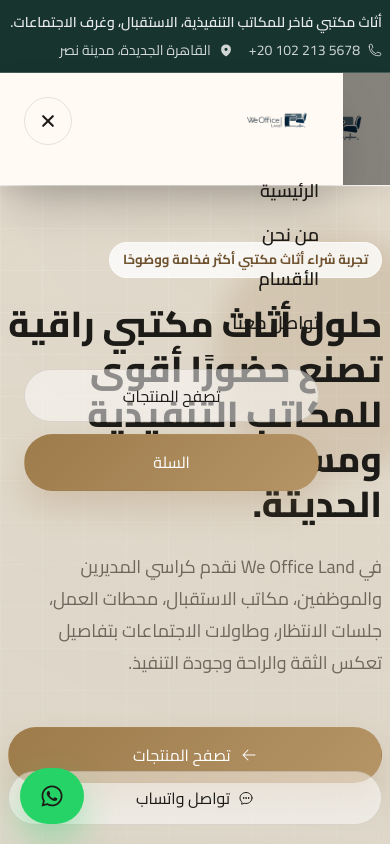
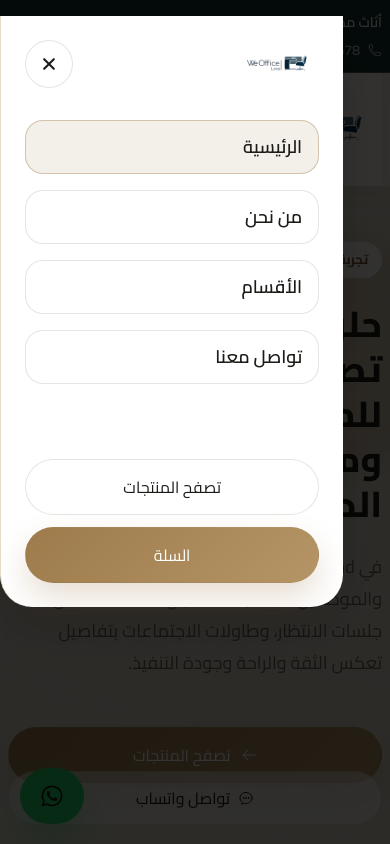
Before and after one commit to mohamed-tohamy2000/we-office-land, a React (Vite) app: page / in a window 390 px wide. Both pictures are taken after a click on the button 32 px from the left and 129 px from the top of the page. Shown: the top 844 px of the page. Built offline with nearby package versions, Linux system fonts and the light colour scheme.

Commit message:
mohamed6

```diff
--- a/src/components/layout/AppShell.jsx
+++ b/src/components/layout/AppShell.jsx
@@ -9,15 +9,19 @@ export default function AppShell() {
   const location = useLocation();
 
   useEffect(() => {
+    // يعيد التمرير إلى أعلى الصفحة عند تغيير الـ route.
     window.scrollTo({ top: 0, behavior: "smooth" });
   }, [location.pathname]);
 
   return (
     <div className="page-shell">
+      {/* عناصر ثابتة تظهر في جميع صفحات الموقع */}
       <TopBar />
       <Navbar />
+      {/* الصفحة الحالية التي يتم حقنها من React Router */}
       <Outlet />
       <Footer />
+      {/* زر واتساب ثابت لتسهيل التواصل من أي صفحة */}
       <FloatingWhatsAppButton />
     </div>
   );
--- a/src/components/layout/Footer.jsx
+++ b/src/components/layout/Footer.jsx
@@ -6,6 +6,7 @@ export default function Footer() {
   return (
     <footer className="mt-16 bg-[#161511] text-white">
       <div className="container-shell section-space grid gap-10 md:grid-cols-[1.4fr_1fr_1fr]">
+        {/* نبذة مختصرة عن العلامة التجارية */}
         <div className="space-y-4">
           <p className="section-kicker text-sm font-bold text-[#d4bd93]">WE OFFICE LAND</p>
           <h3 className="text-3xl font-extrabold">أثاث مكتبي مصمم ليُظهر قوة المساحة وأناقتها.</h3>
@@ -14,6 +15,7 @@ export default function Footer() {
           </p>
         </div>
 
+        {/* روابط داخلية سريعة لأهم صفحات الموقع */}
         <div className="space-y-4">
           <h4 className="text-lg font-bold text-[#f3e4c7]">روابط سريعة</h4>
           <div className="flex flex-col gap-3 text-white/70">
@@ -25,6 +27,7 @@ export default function Footer() {
           </div>
         </div>
 
+        {/* معلومات التواصل الأساسية الظاهرة داخل الفوتر */}
         <div className="space-y-4">
           <h4 className="text-lg font-bold text-[#f3e4c7]">بيانات التواصل</h4>
           <div className="space-y-3 text-white/70">
@@ -43,6 +46,7 @@ export default function Footer() {
           </div>
         </div>
       </div>
+      {/* سطر الحقوق في نهاية الصفحة */}
       <div className="border-t border-white/10 py-5 text-center text-sm text-white/50">
         © 2026 {siteConfig.brandName}. جميع الحقوق محفوظة.
       </div>
--- a/src/components/layout/Navbar.jsx
+++ b/src/components/layout/Navbar.jsx
@@ -1,6 +1,7 @@
 import { useEffect, useRef, useState } from "react";
 import { HiOutlineShoppingBag, HiOutlineSquares2X2 } from "react-icons/hi2";
 import { IoClose, IoMenu } from "react-icons/io5";
+import { createPortal } from "react-dom";
 import { NavLink } from "react-router-dom";
 import { gsap } from "gsap";
 import logo from "../../assets/images/logo.png";
@@ -20,10 +21,12 @@ export default function Navbar() {
 
   useEffect(() => {
     const nav = navRef.current;
+
     gsap.fromTo(nav, { y: -80, opacity: 0 }, { y: 0, opacity: 1, duration: 0.8, ease: "power3.out" });
 
     const handleScroll = () => {
       const active = window.scrollY > 18;
+
       gsap.to(nav, {
         y: 0,
         backgroundColor: active ? "rgba(255,250,244,0.9)" : "rgba(255,250,244,0.6)",
@@ -35,22 +38,63 @@ export default function Navbar() {
 
     window.addEventListener("scroll", handleScroll, { passive: true });
     handleScroll();
+
     return () => window.removeEventListener("scroll", handleScroll);
   }, []);
 
   useEffect(() => {
     document.body.style.overflow = open ? "hidden" : "auto";
+
     return () => {
       document.body.style.overflow = "auto";
     };
   }, [open]);
 
   const linkClass = ({ isActive }) =>
-    `transition-colors duration-200 ${isActive ? "text-[var(--primary-dark)]" : "text-neutral-700 hover:text-[var(--primary-dark)]"}`;
+    `transition-colors duration-200 ${
+      isActive ? "text-[var(--primary-dark)]" : "text-neutral-700 hover:text-[var(--primary-dark)]"
+    }`;
+
+  const mobileLinkClass = ({ isActive }) =>
+    `rounded-[18px] border px-4 py-3 text-right transition-all duration-200 ${
+      isActive
+        ? "border-[rgba(157,123,75,0.38)] bg-[rgba(157,123,75,0.12)] text-[var(--primary-dark)]"
+        : "border-[var(--line)] bg-white text-[var(--foreground)] hover:border-[rgba(157,123,75,0.28)]"
+    }`;
+
+  const mobileMenu = (
+    <div className="fixed inset-0 z-[9999] bg-black/80 lg:hidden">
+      <div className="mr-auto mt-4 flex min-h-[70vh] w-[88%] max-w-sm flex-col gap-8 rounded-b-[32px] border-l border-[#e8dcc9] bg-white p-6 text-[var(--foreground)] shadow-2xl">
+        <div className="flex items-center justify-between">
+          <img src={logo} alt="We Office Land" className="h-12 w-auto object-contain" />
+          <button className="rounded-full border border-[var(--line)] bg-white p-3 text-[var(--foreground)]" onClick={() => setOpen(false)}>
+            <IoClose size={22} />
+          </button>
+        </div>
+
+        <div className="flex flex-col gap-4 text-lg font-semibold">
+          {navLinks.map((link) => (
+            <NavLink key={link.to} to={link.to} className={mobileLinkClass} onClick={() => setOpen(false)}>
+              {link.label}
+            </NavLink>
+          ))}
+        </div>
+
+        <div className="mt-auto flex flex-col gap-3">
+          <NavLink to="/categories" className="btn-ghost h-14 w-full border-[var(--line)] bg-white text-[var(--foreground)]" onClick={() => setOpen(false)}>
+            تصفح المنتجات
+          </NavLink>
+          <NavLink to="/cart" className="btn-primary h-14 w-full" onClick={() => setOpen(false)}>
+            السلة {quantity > 0 ? `(${quantity})` : ""}
+          </NavLink>
+        </div>
+      </div>
+    </div>
+  );
 
   return (
-    <header ref={navRef} className="sticky top-0 z-50 border-b border-white/40 bg-[rgba(255,250,244,0.6)]">
-      <nav className="container-shell flex items-center justify-between py-4">
+    <header className="sticky top-0 z-50 border-b border-white/40 bg-[rgba(255,250,244,0.6)]">
+      <nav ref={navRef} className="container-shell flex items-center justify-between py-4">
         <NavLink to="/" className="flex items-center gap-3">
           <img src={logo} alt="We Office Land" className="h-20 w-auto object-contain" />
         </NavLink>
@@ -84,35 +128,7 @@ export default function Navbar() {
         </button>
       </nav>
 
-      {open && (
-        <div className="fixed inset-0 z-[60] bg-black/45 lg:hidden">
-          <div className="mr-auto flex h-full w-[88%] max-w-sm flex-col gap-8 bg-[var(--background-alt)] p-6 shadow-2xl">
-            <div className="flex items-center justify-between">
-              <img src={logo} alt="We Office Land" className="h-12 w-auto object-contain" />
-              <button className="rounded-full border border-[var(--line)] p-3" onClick={() => setOpen(false)}>
-                <IoClose size={22} />
-              </button>
-            </div>
-
-            <div className="flex flex-col gap-4 text-lg font-semibold">
-              {navLinks.map((link) => (
-                <NavLink key={link.to} to={link.to} className={linkClass} onClick={() => setOpen(false)}>
-                  {link.label}
-                </NavLink>
-              ))}
-            </div>
-
-            <div className="mt-auto flex flex-col gap-3">
-              <NavLink to="/categories" className="btn-ghost" onClick={() => setOpen(false)}>
-                تصفح المنتجات
-              </NavLink>
-              <NavLink to="/cart" className="btn-primary" onClick={() => setOpen(false)}>
-                السلة {quantity > 0 ? `(${quantity})` : ""}
-              </NavLink>
-            </div>
-          </div>
-        </div>
-      )}
+      {open && createPortal(mobileMenu, document.body)}
     </header>
   );
 }
--- a/src/components/layout/TopBar.jsx
+++ b/src/components/layout/TopBar.jsx
@@ -5,12 +5,14 @@ export default function TopBar() {
   return (
     <div className="border-b border-white/20 bg-[#17342e] text-sm text-white">
       <div className="container-shell flex flex-col gap-2 py-3 md:flex-row md:items-center md:justify-between">
+        {/* تعريف سريع بطبيعة المتجر وتخصصه */}
         <p className="font-semibold text-white/90">
           أثاث مكتبي فاخر للمكاتب التنفيذية، الاستقبال، وغرف الاجتماعات.
         </p>
 
         <div className="flex flex-wrap items-center gap-4 text-white/80">
 
+          {/* رقم الهاتف قابل للنقر للاتصال المباشر */}
           <a
             href={`tel:${siteConfig.phone}`}
             className="inline-flex items-center gap-2 hover:text-white transition"
@@ -19,6 +21,7 @@ export default function TopBar() {
             <span dir="ltr">{siteConfig.phoneDisplay}</span>
           </a>
 
+          {/* العنوان أو نطاق الخدمة */}
           <span className="inline-flex items-center gap-2">
             <HiMiniMapPin />
             {siteConfig.address}
--- a/src/data/site.js
+++ b/src/data/site.js
@@ -1,3 +1,4 @@
+// بيانات عامة للعلامة التجارية تُستخدم في الهيدر، الفوتر، وأزرار التواصل.
 export const siteConfig = {
   brandName: "We Office Land",
   whatsappNumber: "201022135678",
--- a/src/index.css
+++ b/src/index.css
@@ -56,7 +56,7 @@ textarea {
 
 .page-shell {
   position: relative;
-  overflow: clip;
+  overflow: visible;
 }
 
 .container-shell {
```
